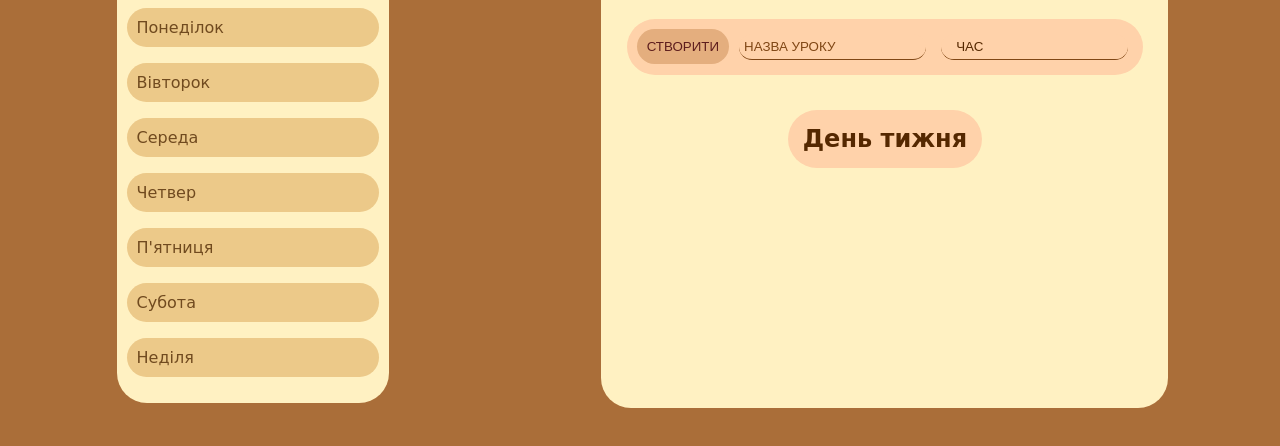
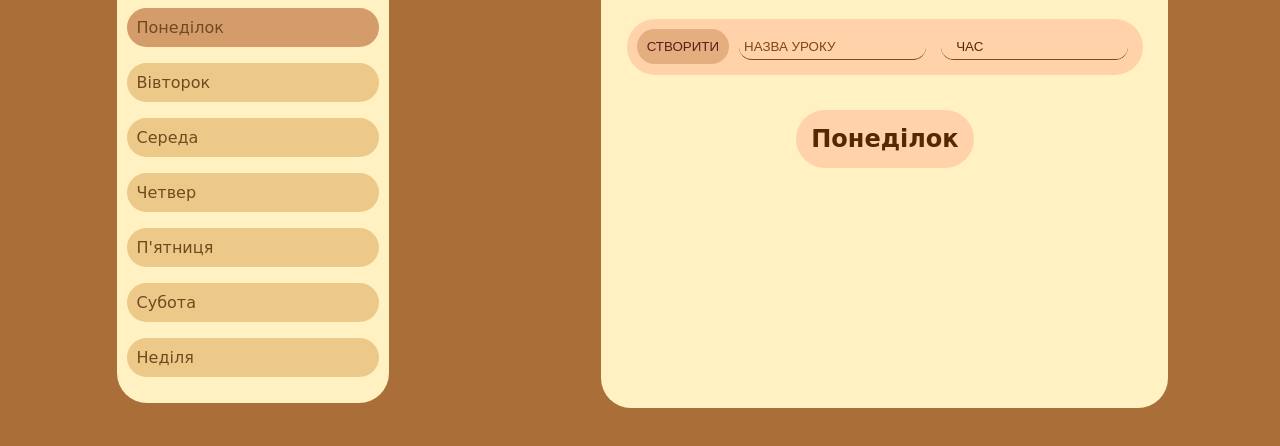
Before and after one commit to smailey123/homework, a plain HTML site: page index.html in a window 1280 px wide. Shown: the part 184-630 px from the top of the page. Drawn offline with Linux system fonts and the light colour scheme.

Commit message:
дні тижня

```diff
--- a/index.html
+++ b/index.html
@@ -1,5 +1,6 @@
 .<!DOCTYPE html>
 <html lang="en">
+    <title>Розклад</title>
 <head>
     <meta charset="UTF-8">
     <meta name="viewport" content="width=device-width, initial-scale=1.0">
@@ -28,7 +29,7 @@
             <input class="time"placeholder="ЧАС">
 
         </form>
-        <h2>День тижня</h2>
+        <h2 class="day_name">День тижня</h2>
     <div class="lessons">
         <!-- <div class="lessons-item1">
             <p class="lessons-item3">Час </p>
--- a/script.js
+++ b/script.js
@@ -110,7 +110,7 @@ const printLessons = () => {
     })
   }
 }
-
+console.log(dayButtons[0]);
 if(lessons[dayNumber]){
 
   printLessons();
@@ -124,13 +124,17 @@ if(lessons[dayNumber]){
   //   })
   // }
 }
+let day_names= ["Понеділок", "Вівторок", "Середа", "Четвер","П'ятниця", "Субота", "Неділя"]
 
+let day_name= document.querySelector('.day_name')
 
-
+dayButtons[0].style.background='#d49c6a'
+day_name.innerHTML = day_names[0]
 for(let i = 0;i < dayButtons.length;i++){
     dayButtons[i].addEventListener("click", function(){
         dayButtons[dayNumber].style.background='#ECC989'
         dayNumber = i
+        day_name.innerHTML = day_names[i]
         time.value = ''
         nameInput.value = ''
         printLessons();
```
